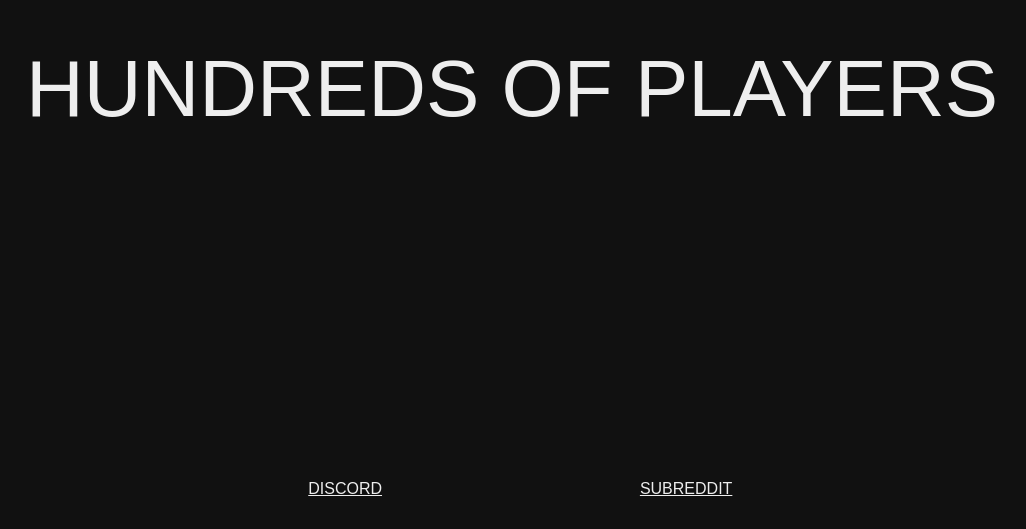
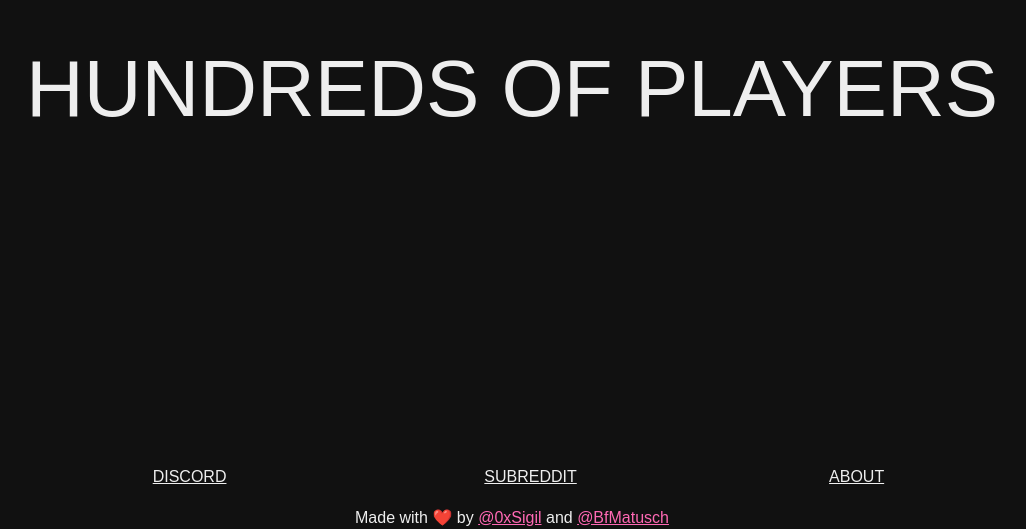
Before and after one commit to Diffusion-Craft/landing, a plain HTML site: page index.html in a window 1280 px wide. Shown: the part 271-800 px from the top of the page, without its empty margins (128-1154 px from the left). Drawn offline with Linux system fonts and the light colour scheme.

Commit message:
added about page!

```diff
--- a/index.html
+++ b/index.html
@@ -8,5 +8,10 @@
 <div class="bottom-container">
   <a href="https://discord.gg/QDBjFW6G8s" target="_blank"class="bottom"><h3 class="bottom">Discord</h1></a>
     <a href="https://www.reddit.com/r/diffusioncraft/" target="_blank"class="bottom"><h3 class="bottom">Subreddit</h1></a>
+      <a href="/about.html"class="bottom"><h3 class="bottom">About</h1></a>
+
+</div>
+<div class="footer">
+  <p class="footertext">Made with ❤️ by <a href="https://twitter.com/0xSigil" target="_blank">@0xSigil</a> and <a href="https://twitter.com/bfmatusch" target="_blank">@BfMatusch</a></p>
 </div>
 <script src="script.js"></script>
--- a/styles.css
+++ b/styles.css
@@ -27,7 +27,13 @@ body {
   display: flex;
   align-items: center;
   justify-content: center;
-  height: 10%;
+  height: 7%;
+}
+.footer {
+  display: flex;
+  align-items: center;
+  justify-content: center;
+  height: 3%;
 }
 
 .bottom {
@@ -38,3 +44,19 @@ body {
   padding-left: 10%;
   padding-right: 10%;
 }
+
+.footertext {
+  color: #eee;
+  font-size: 1rem;
+  font-weight: 300;
+}
+
+a {
+  color: hotpink;
+}
+
+.heading2 {
+  color: #eee;
+  font-size: 2rem;
+  font-weight: 300;
+}
```
Also changed, not shown: about.html (added, +24 -0 lines).
